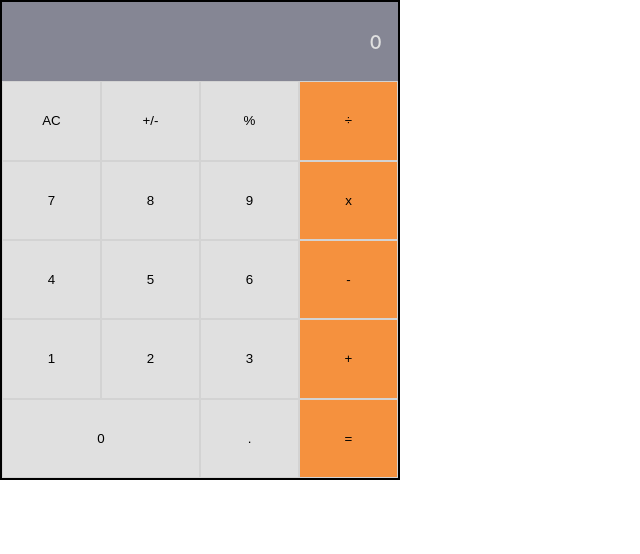
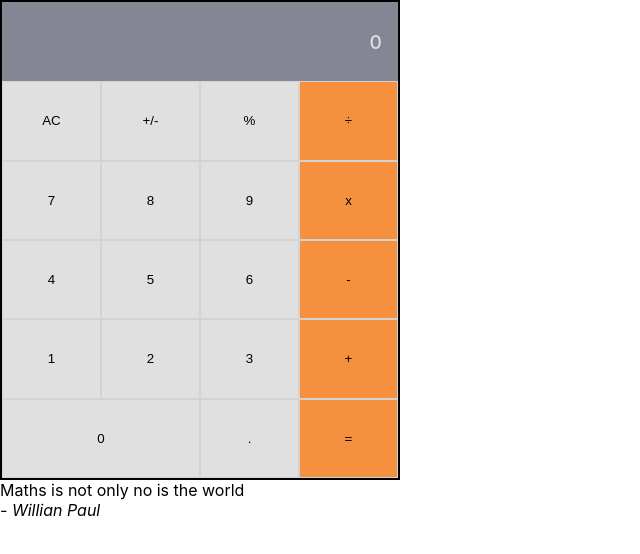
Before and after one commit to HenaryKhuraijam/math-magicians-react, a React (Create React App) app: page / in a window 1280 px wide. Shown: the top 554 px of the page, without its empty margins (0-640 px from the left). Built offline with nearby package versions, Linux system fonts and the light colour scheme.

Commit message:
Create Quote component

```diff
--- a/src/App.js
+++ b/src/App.js
@@ -1,10 +1,13 @@
 import Calculator from './components/Calculator';
+import Quote from './components/Quote';
 import './App.css';
 
 function App() {
   return (
     <>
       <Calculator />
+
+      <Quote />
     </>
   );
 }
--- a/src/components/Calculator.js
+++ b/src/components/Calculator.js
@@ -112,11 +112,7 @@ const Calculator = () => {
       <section className="container">
         <span className="display">{next || total || 0}</span>
         {items.map((item) => (
-          <Button
-            key={item.id}
-            item={item}
-            onKeyClick={handleClick}
-          />
+          <Button key={item.id} item={item} onKeyClick={handleClick} />
         ))}
       </section>
     </>
--- /dev/null
+++ b/src/components/Quote.js
@@ -0,0 +1,13 @@
+const Quote = () => {
+  console.log('Hi');
+  return (
+    <blockquote>
+      <p>
+        Maths is not only no is the world
+      </p>
+      <cite>- Willian Paul</cite>
+    </blockquote>
+  );
+};
+
+export default Quote;
```
